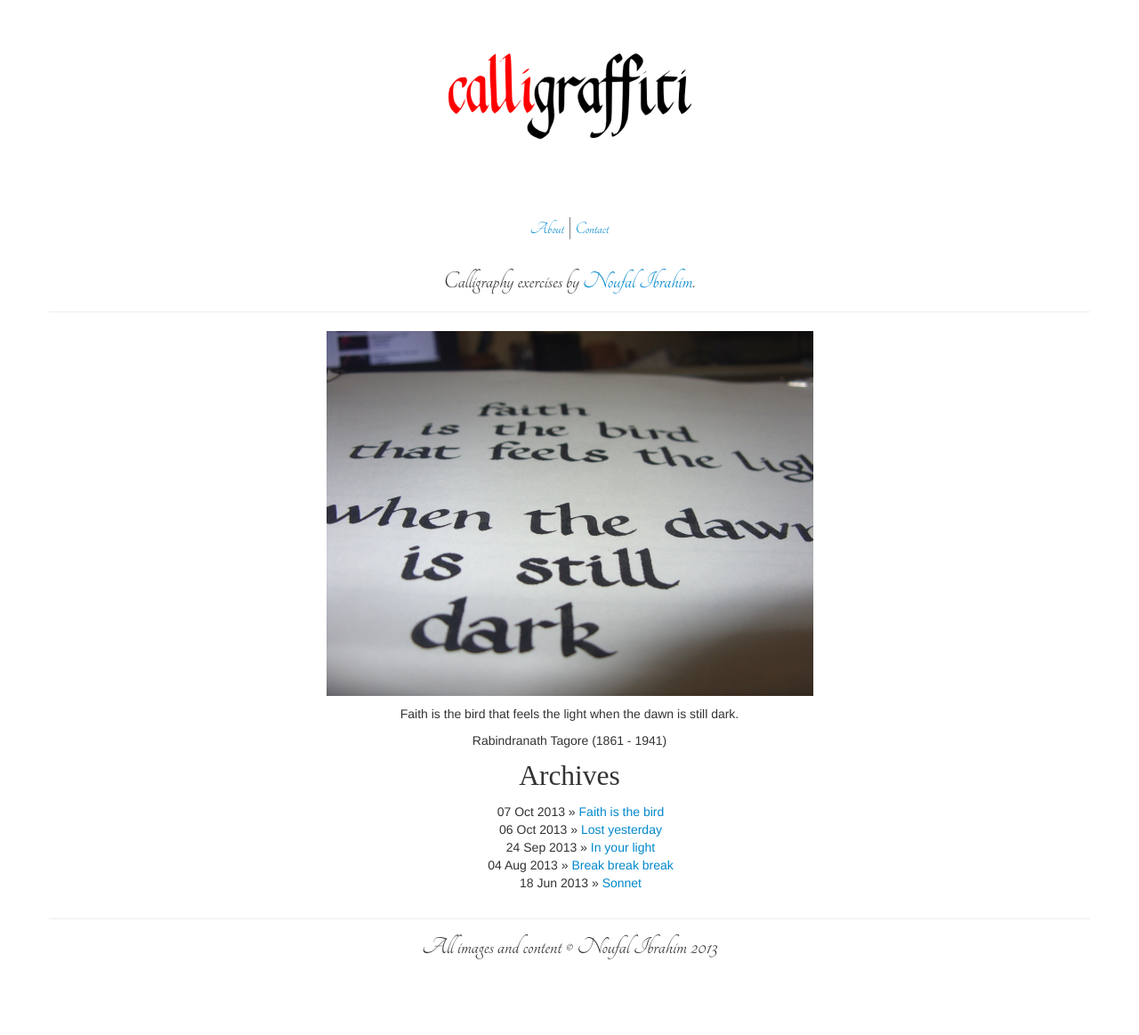
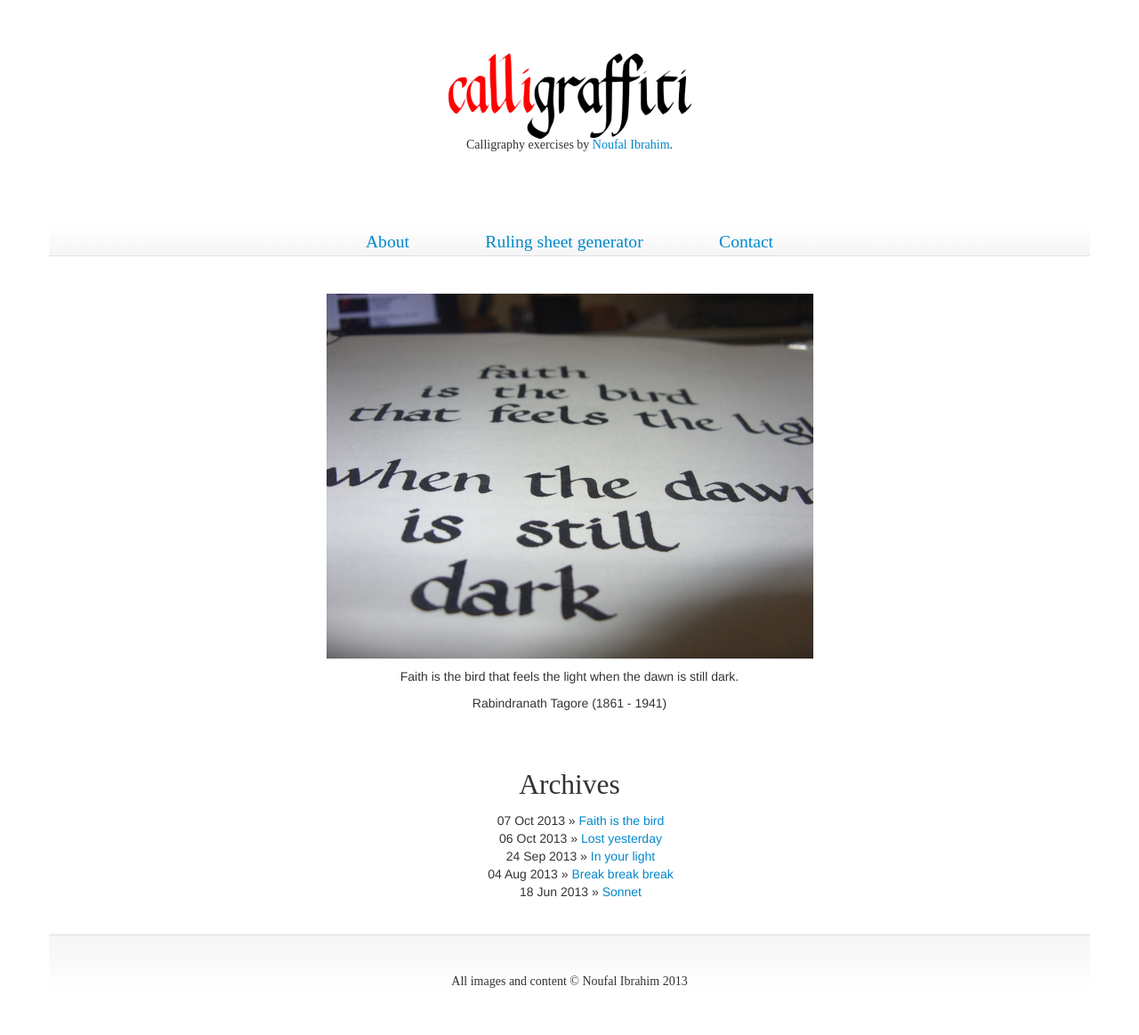
Before and after one commit to nibrahim/calligrafffiti.in, a Jekyll site: the page built from index.html, in a window 1280 px wide. Shown: the whole page at 89% size. Built offline with Jekyll 4.4.1, drawn with Linux system fonts in a browser that asks for light colours; nearby versions of some CDN libraries; some web fonts are replaced; the list of posts is cut into pages by our own code; before the commit the page ends 1124 px from its top, so only the background shows below that.

Commit message:
Changed look a little

```diff
--- a/_layouts/default.html
+++ b/_layouts/default.html
@@ -71,16 +71,14 @@
             <!-- Main hero unit for a primary marketing message or call to action -->
             <div class="hero-unit text-center">
               <a href="/"><img src="/img/logo-small.png"/></a>
-
-                  <ul class="navbar">
-                    <li><a href="/about.html">About</a></li> | <li><a href="/contact.html">Contact</a></li>
-                  </ul>
-                  <br/>
                   <p class="subtitle">
                     Calligraphy exercises by <a href="http://nibrahim.net.in">Noufal Ibrahim</a>.
                   </p>
+                  <ul class="navbar">
+                    <li><a href="/about.html">About</a></li>  <li><a href="/rulings">Ruling sheet generator</a></li>  <li><a href="/contact.html">Contact</a></li>
+                  </ul>
             </div>
-            <hr/>
+
             <!-- Example row of columns -->
             <div class="row">
                 <div class="span10 offset1 text-center">
@@ -90,7 +88,6 @@
                 </div>
             </div>
 
-            <hr>
 
             <footer class="text-center">
                 <p>All images and content &copy; Noufal Ibrahim 2013</p>
--- a/_layouts/post.html
+++ b/_layouts/post.html
@@ -14,14 +14,12 @@ layout: default
         <div class="clear">&nbsp;</div>
         <div class="left">
         {% if page.previous.url %}
-                <a href="{{page.previous.url}}" title="Previous Post:
-{{page.previous.title}}">&laquo; {{page.previous.title}}</a>
+        <a href="{{page.previous.url}}" title="Previous Post:{{page.previous.title}}">&laquo; {{page.previous.title}}</a>
         {% endif %}
         </div>
         <div class="right">
         {% if page.next.url %}
-                <a href="{{page.next.url}}" title="next Post:
-{{page.next.title}}">{{page.next.title}} &raquo; </a>
+        <a href="{{page.next.url}}" title="next Post:{{page.next.title}}">{{page.next.title}} &raquo; </a>
         {% endif %}
         </div>
         <div class="clear">&nbsp;</div>
--- a/about.html
+++ b/about.html
@@ -4,7 +4,7 @@ title: Your New Jekyll Site
 ---
 
 <div id="home">
-  <p>
+  <p id="single">
     A site where <a href="http://nibrahim.net.in">I</a> post my
     calligraphy practice sheets and serious work.
   </p>
--- a/contact.html
+++ b/contact.html
@@ -4,7 +4,7 @@ title: Your New Jekyll Site
 ---
 
 <div id="home">
-  <p>
+  <p id="single">
     You can reach me at noufal at calligraffiti.in or follow me on twitter at <a href="http://twitter.com/incalligraffiti">@incalligraffiti</a>.
   </p>
 </div>
--- a/css/main.css
+++ b/css/main.css
@@ -15,32 +15,44 @@ div.hero-unit {
                 background-color: transparent;
                 margin:0;
                 padding:0;
-                font-family: 'Tangerine', cursive;
+                font-family: 'Fondamento', cursive;
                 font-size: 2em;
  }
 
 
 
 ul.navbar {
+            font-family: 'Fondamento', cursive;
             margin: 3em 0 0 0;
             padding: 0;
+            /* background-color: #f5f5f5; */
+            background: -webkit-gradient(linear, center bottom, center top, from(#f5f5f5), to(#fff));
+            background: -moz-linear-gradient(bottom,  #f5f5f5,  #fff);
+            border-bottom: 1px solid #e0e0e0;
+
  }
 
 ul.navbar li {
                display: inline-block;
                font-size: 0.7em;
+               margin: 0 2em;
  }
 
 p.subtitle {
-             font-size: 1em;
+             font-size: 0.5em;
              margin:0;
              padding:0;
              line-height: 1em;
  }
 
 footer {
-         font-family: 'Tangerine', cursive;
-         font-size: 2em;
+         font-family: 'Fondamento', cursive;
+         font-size: 1em;
+         background: -webkit-gradient(linear, center top, center bottom, from(#f5f5f5), to(#fff));
+         background: -moz-linear-gradient(top,  #f5f5f5,  #fff);
+         padding-top: 3em;
+         border-top: 1px solid #e0e0e0;
+         margin-top: 2em;
  }
 p.date {
          font-size:0.7em;
@@ -49,3 +61,28 @@ p.date {
 ul.posts {
            list-style: none;
  }
+
+hr {
+     border-top: 1px solid #e0e0e0;
+ }
+
+div.left {
+           float: left;
+ }
+
+div.right {
+            float: right;
+}
+
+
+#home {
+        min-height: 10em;
+ }
+
+#single {
+           padding: 10%;
+ }
+
+#first {
+         padding: 3em;
+ }
--- a/index.html
+++ b/index.html
@@ -4,8 +4,9 @@
 ---
 
 <div id="home">
-  {{ site.posts.first.content }}
-
+  <div id="first">
+    {{ site.posts.first.content }}
+  </div>
   <h2>Archives</h2>
   <ul class="posts">
     {% for post in site.posts %}
```
